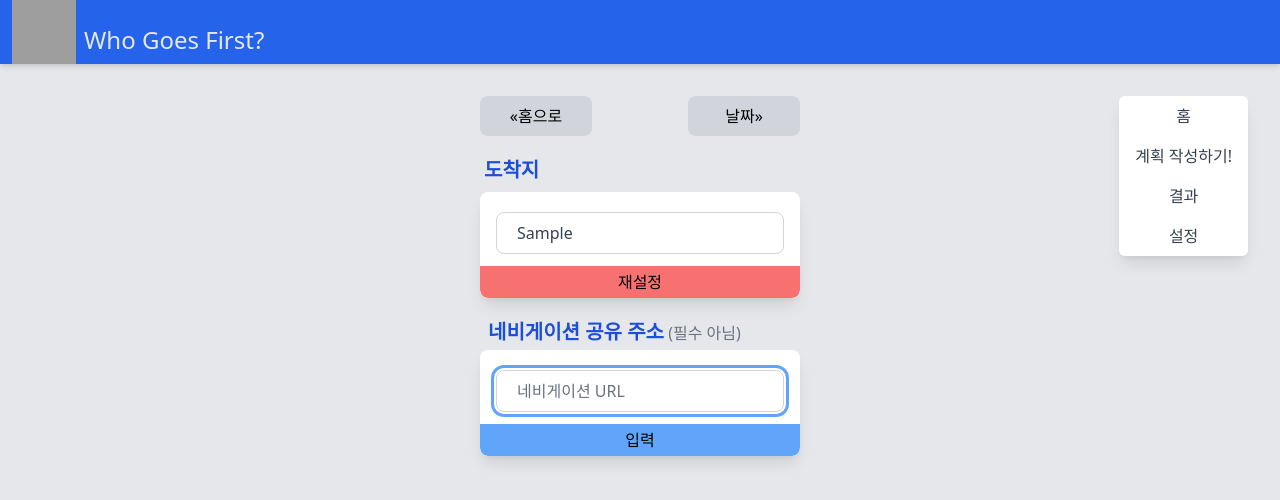
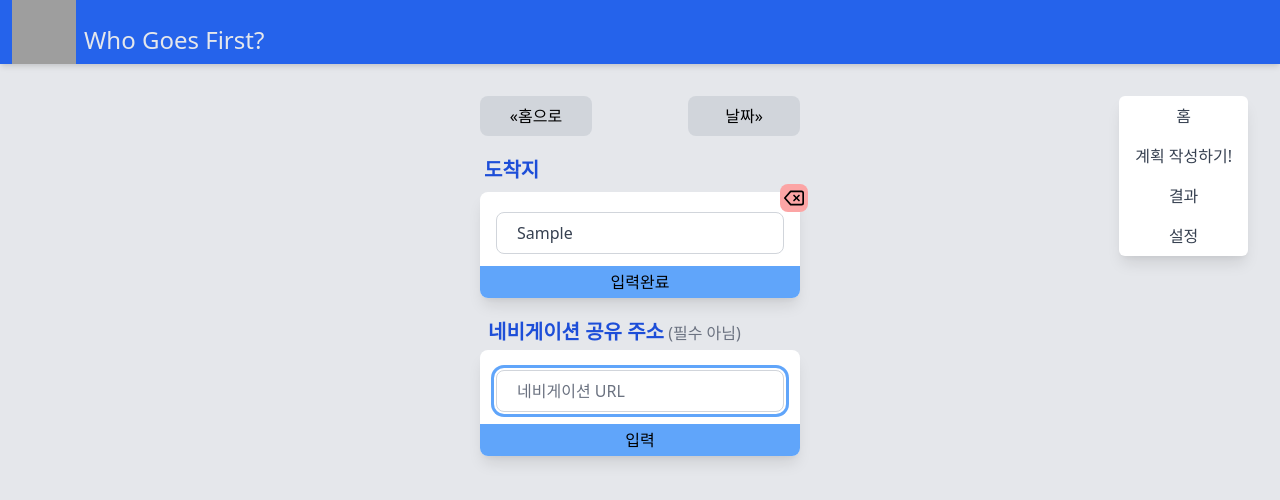
Before and after one commit to IwannabeRealnerD/WhoGoesFirst, a React (Create React App) app: page /WhoGoesFirst/writeplan/1where in a window 1280 px wide. Both pictures are taken after typing "Sample" into the empty fields and a click on the button "입력". Shown: the top 500 px of the page. Built offline with nearby package versions, Linux system fonts and the light colour scheme; grey boxes are pictures that could not be loaded.

Commit message:
where button renewed

```diff
--- /dev/null
+++ b/src/Components/Pages/WritePlan/ResetButton.tsx
@@ -0,0 +1,26 @@
+import { motion } from "framer-motion";
+import { FunctionComponent } from "react";
+import { GrPowerReset } from "react-icons/gr";
+import { FiDelete } from "react-icons/fi";
+
+interface ResetButtonInterface {
+    resetFunc(): void;
+}
+
+export const ResetButton: FunctionComponent<ResetButtonInterface> = ({
+    resetFunc,
+}) => {
+    return (
+        <motion.button
+            animate={{ scale: 1 }}
+            transition={{ duration: 0.2 }}
+            initial={{ scale: 0 }}
+            exit={{ scale: 0 }}
+            type="button"
+            onClick={resetFunc}
+            className="absolute hover-hover:hover:bg-red-400  bg-red-300 rounded-lg p-1 -right-2 -top-2"
+        >
+            <FiDelete size={20} />
+        </motion.button>
+    );
+};
--- a/src/Components/TopNavBar/Menu/MenuDown.tsx
+++ b/src/Components/TopNavBar/Menu/MenuDown.tsx
@@ -17,7 +17,7 @@ export const MenuDown: FunctionComponent<MenuDownProps> = ({
 
     return createPortal(
         <ModalBlurBg closeFunc={closeFunc}>
-            <div className="relative top-1/4 left-1/2 transform -translate-x-1/2 bg-white w-10/12 max-w-lg rounded-md overflow-hidden">
+            <div className="relative top-1/4 w-64 sm:w-80 mx-auto bg-white rounded-md overflow-hidden ">
                 {menuElements.map((menuObj) => (
                     <Link
                         key={menuObj.menuName}
--- a/src/Pages/Writeplan/1where/InputCards/DestinationCard.tsx
+++ b/src/Pages/Writeplan/1where/InputCards/DestinationCard.tsx
@@ -1,9 +1,3 @@
-import { MenuIndicator } from "@Components/Pages";
-import { useAppDispatch, useAppSelector } from "@Redux/Hooks";
-import {
-    writeDestination,
-    writeUrl,
-} from "@Redux/Reducers/PlanReducer/Actions";
 import {
     Dispatch,
     FunctionComponent,
@@ -12,6 +6,15 @@ import {
     useState,
 } from "react";
 import { useForm } from "react-hook-form";
+
+import { MenuIndicator } from "@Components/Pages";
+import { useAppDispatch, useAppSelector } from "@Redux/Hooks";
+import {
+    writeDestination,
+    writeUrl,
+} from "@Redux/Reducers/PlanReducer/Actions";
+import { ResetButton } from "@Components/Pages/WritePlan/ResetButton";
+import { AnimatePresence } from "framer-motion";
 
 interface DestinationCard {
     setIsDestination: Dispatch<SetStateAction<boolean>>;
@@ -31,26 +34,25 @@ export const DestinationCard: FunctionComponent<DestinationCard> = ({
     );
 
     const defaultValue = destinationRedux ?? "";
-    const { register, handleSubmit, formState, setFocus } = useForm({
+    const { register, handleSubmit, formState, setFocus, reset } = useForm({
         defaultValues: {
             destination: defaultValue,
         },
     });
-
     const [isReset, setIsReset] = useState(false);
     const [buttonStatus, setButtonStatus] = useState(true);
     const [buttonText, setButtonText] = useState(() => "입력");
 
     const submitDestination = ({ destination }: SubmitWhereInterface): void => {
-        if (isReset) {
-            setIsReset(false);
-            dispatch(writeDestination(null));
-            dispatch(writeUrl(null));
-            setFocus("destination");
-            return;
-        }
         setIsReset(true);
         dispatch(writeDestination(destination));
+    };
+
+    const resteFunc = (): void => {
+        reset();
+        setIsReset(false);
+        dispatch(writeDestination(null));
+        dispatch(writeUrl(null));
     };
 
     useEffect(() => {
@@ -70,10 +72,10 @@ export const DestinationCard: FunctionComponent<DestinationCard> = ({
             return;
         }
         if (destinationRedux !== null) {
-            setButtonText("재설정");
+            setButtonText("입력완료");
             setIsReset(true);
             setIsDestination(true);
-            setButtonStatus(false);
+            setButtonStatus(true);
             return;
         }
         setButtonText("입력");
@@ -87,7 +89,12 @@ export const DestinationCard: FunctionComponent<DestinationCard> = ({
         <>
             <MenuIndicator menuName="도착지" />
             <form onSubmit={handleSubmit(submitDestination)}>
-                <div className=" relative rounded-lg bg-white overflow-hidden pt-5 pb-11 shadow-lg">
+                <div className=" relative rounded-lg bg-white pt-5 pb-11 shadow-lg">
+                    <AnimatePresence exitBeforeEnter>
+                        {destinationRedux && (
+                            <ResetButton resetFunc={resteFunc} />
+                        )}
+                    </AnimatePresence>
                     <div className="px-4">
                         <input
                             {...register("destination", {
@@ -107,6 +114,7 @@ export const DestinationCard: FunctionComponent<DestinationCard> = ({
                                 ? "bg-blue-400 hover-hover:hover:bg-blue-300 active:bg-blue-500"
                                 : "bg-red-400 hover-hover:hover:bg-red-300 active:bg-red-500"
                         }`}
+                        disabled={isReset}
                     >
                         {buttonText}
                     </button>
--- a/src/Pages/Writeplan/1where/InputCards/URLCard.tsx
+++ b/src/Pages/Writeplan/1where/InputCards/URLCard.tsx
@@ -1,5 +1,7 @@
+import { ResetButton } from "@Components/Pages/WritePlan/ResetButton";
 import { useAppDispatch, useAppSelector } from "@Redux/Hooks";
 import { writeUrl } from "@Redux/Reducers/PlanReducer/Actions";
+import { AnimatePresence } from "framer-motion";
 import { FunctionComponent, useEffect, useState } from "react";
 import { useForm } from "react-hook-form";
 
@@ -17,7 +19,7 @@ export const URLCard: FunctionComponent = () => {
     const [buttonText, setButtonText] = useState("입력");
 
     const defaultValue = urlRedux ?? "";
-    const { register, handleSubmit, formState, setFocus } = useForm({
+    const { register, handleSubmit, formState, setFocus, reset } = useForm({
         defaultValues: {
             url: defaultValue,
         },
@@ -32,6 +34,12 @@ export const URLCard: FunctionComponent = () => {
         }
         setIsReset(true);
         dispatch(writeUrl(url));
+    };
+
+    const resteFunc = (): void => {
+        reset();
+        setIsReset(false);
+        dispatch(writeUrl(null));
     };
 
     useEffect(() => {
@@ -51,8 +59,9 @@ export const URLCard: FunctionComponent = () => {
             return;
         }
         if (urlRedux !== null) {
-            setButtonText("재설정");
-            setButtonStatus(false);
+            setButtonText("입력완료");
+            setIsReset(true);
+            setButtonStatus(true);
             setIsReset(true);
             return;
         }
@@ -71,7 +80,10 @@ export const URLCard: FunctionComponent = () => {
                 <span className="text-gray-500"> (필수 아님)</span>
             </div>
             <form onSubmit={handleSubmit(submitUrlAddr)}>
-                <div className="relative rounded-lg bg-white overflow-hidden pt-5 pb-11 shadow-lg">
+                <div className="relative rounded-lg bg-white pt-5 pb-11 shadow-lg">
+                    <AnimatePresence exitBeforeEnter>
+                        {urlRedux && <ResetButton resetFunc={resteFunc} />}
+                    </AnimatePresence>
                     <div className="px-4">
                         <input
                             {...register("url", {
@@ -91,6 +103,7 @@ export const URLCard: FunctionComponent = () => {
                                 ? "bg-blue-400 hover-hover:hover:bg-blue-300 active:bg-blue-500"
                                 : "bg-red-400 hover-hover:hover:bg-red-300 active:bg-red-500"
                         }`}
+                        disabled={isReset}
                     >
                         {buttonText}
                     </button>
--- a/src/Pages/Writeplan/index.tsx
+++ b/src/Pages/Writeplan/index.tsx
@@ -9,7 +9,6 @@ import { Who } from "./3who";
 export const WritePlan: FunctionComponent = () => {
     const { url } = useRouteMatch();
     const location = useLocation();
-    console.log("hi");
     return (
         <>
             {/* sdifowjoief */}
```
